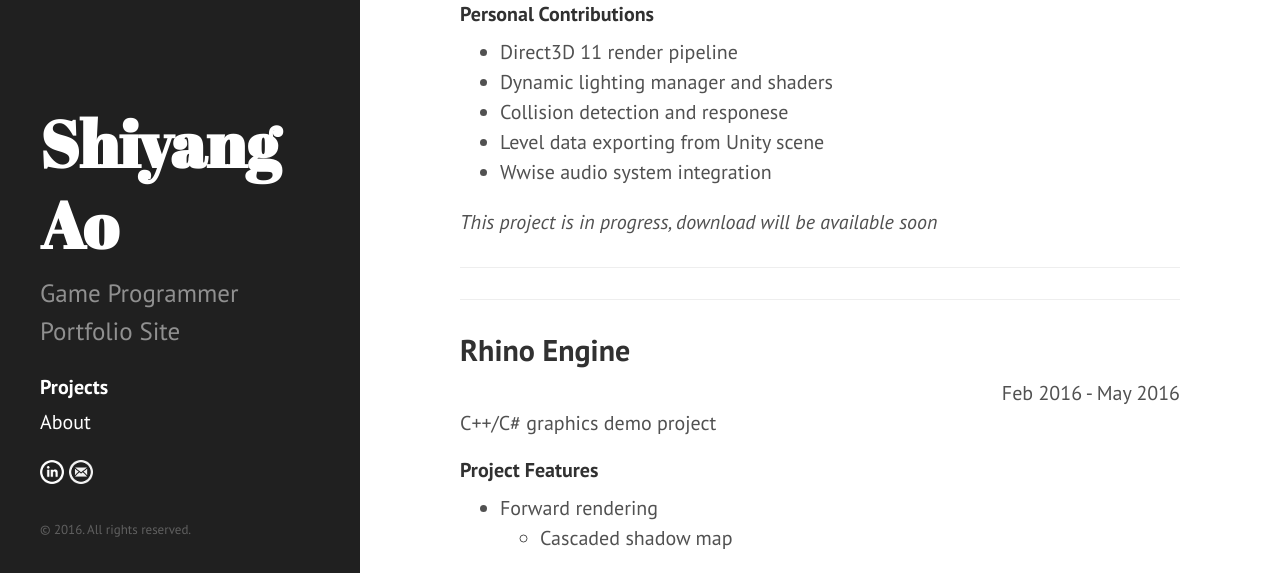
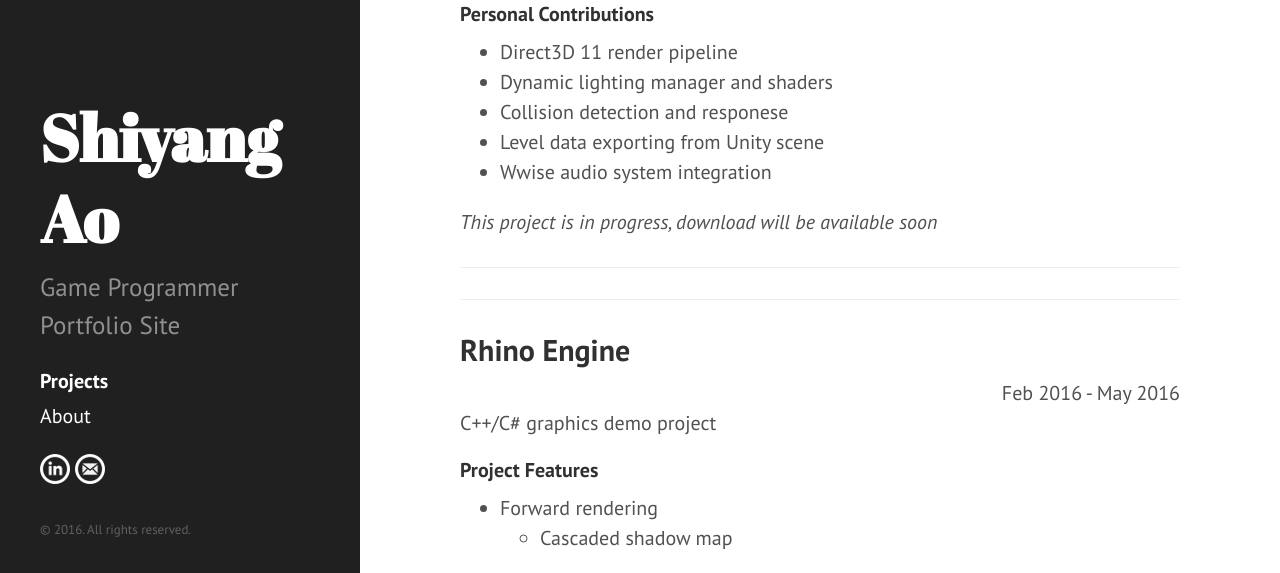
Before and after one commit to aosyang/aosyang.github.io, a Jekyll site: the page built from projects.md, in a window 1280 px wide. Shown: the part 318-891 px from the top of the page. Built offline with Jekyll 4.4.1, drawn with Linux system fonts in a browser that asks for light colours.

Commit message:
Changed icon size

```diff
--- a/_includes/sidebar.html
+++ b/_includes/sidebar.html
@@ -29,12 +29,12 @@
       <!-- <a class="sidebar-nav-item" href="{{ site.github.repo }}">GitHub project</a> -->
       <!-- <span class="sidebar-nav-item">Currently v{{ site.version }}</span> -->
     </nav>
-    <div style="display: inline-block;">
+    <div style="display: inline-block; width: 30px;">
       <a href="https://www.linkedin.com/in/shiyang-ao-7720b217" target="_blank">
         <img src="/public/linkedin-icon.png" />
       </a>
     </div>
-    <div style="display: inline-block;">
+    <div style="display: inline-block; width: 30px;">
       <a href="mailto:aosyang@gmail.com">
         <img src="/public/gmail-icon.png" />
       </a>
```
Also changed, not shown: public/gmail-icon.png, public/linkedin-icon.png.
